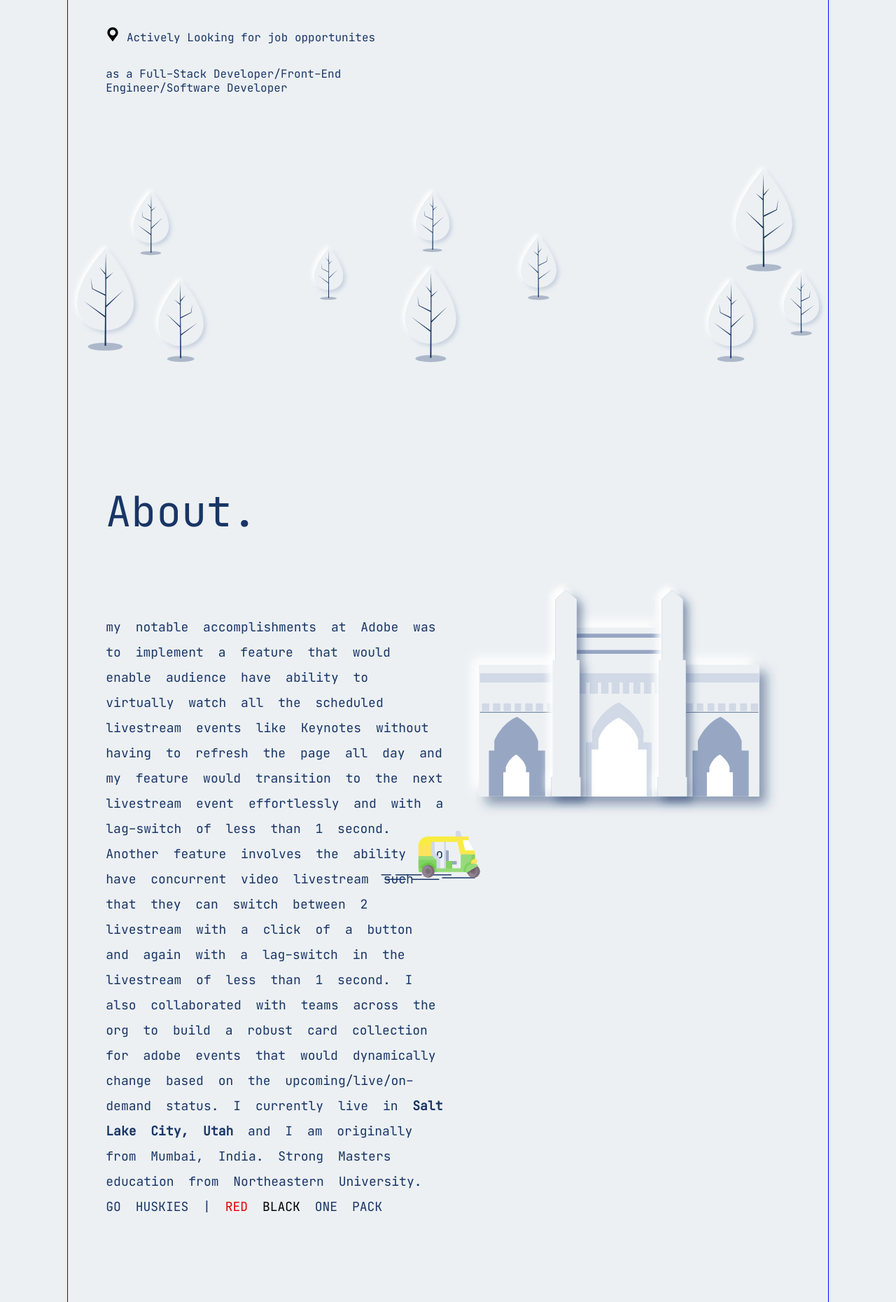
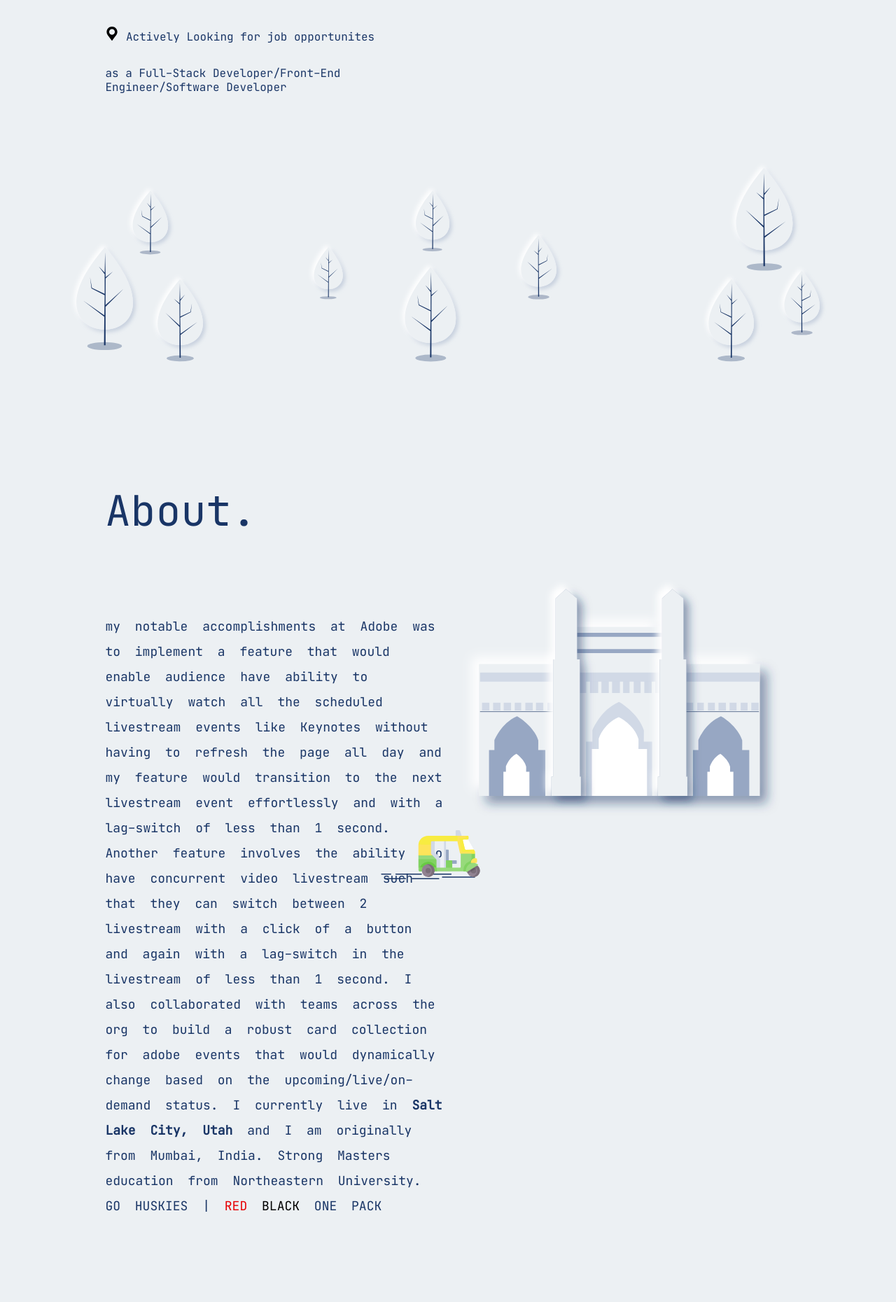
Before and after one commit to prathameshsb/PortfolioWebsite, a PHP site: page / in a window 1280 px wide. Shown: the part 567-2427 px from the top of the page at 70% size. Run offline with PHP 8.4, Linux system fonts and the light colour scheme.

Commit message:
Update style.css

```diff
--- a/style.css
+++ b/style.css
@@ -403,7 +403,6 @@ a{
         color: #193566;
         width: 85vw;
         margin: 0 auto;
-        border: 1px solid blue;
     }
 
     .image-content{
@@ -429,7 +428,6 @@ a{
 
     .contact-info{
         display: flex;
-        border: 1px solid red;
         flex-direction: row;
         width: 100%;
         flex-wrap: wrap;
```
